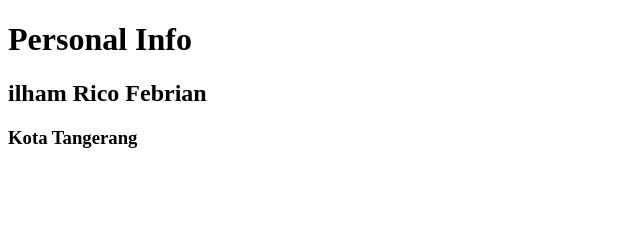
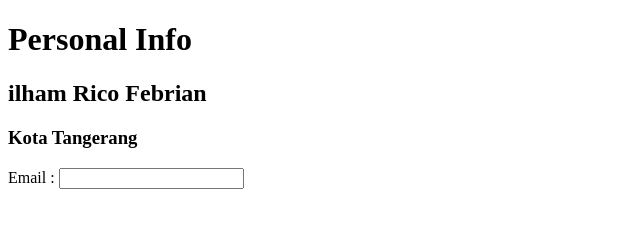
Before and after one commit to IlhamRico/personal_info, a plain HTML site: page index.html in a window 1280 px wide. Shown: the whole page, without its empty margins (0-640 px from the left). Drawn offline with Linux system fonts and the light colour scheme.

Commit message:
development

```diff
--- a/index.html
+++ b/index.html
@@ -10,5 +10,6 @@
     <h1>Personal Info</h1>
     <h2>ilham Rico Febrian</h2>
     <h3>Kota Tangerang</h3>
+    <label>Email : <input type="email"></label>
 </body>
 </html>
```
